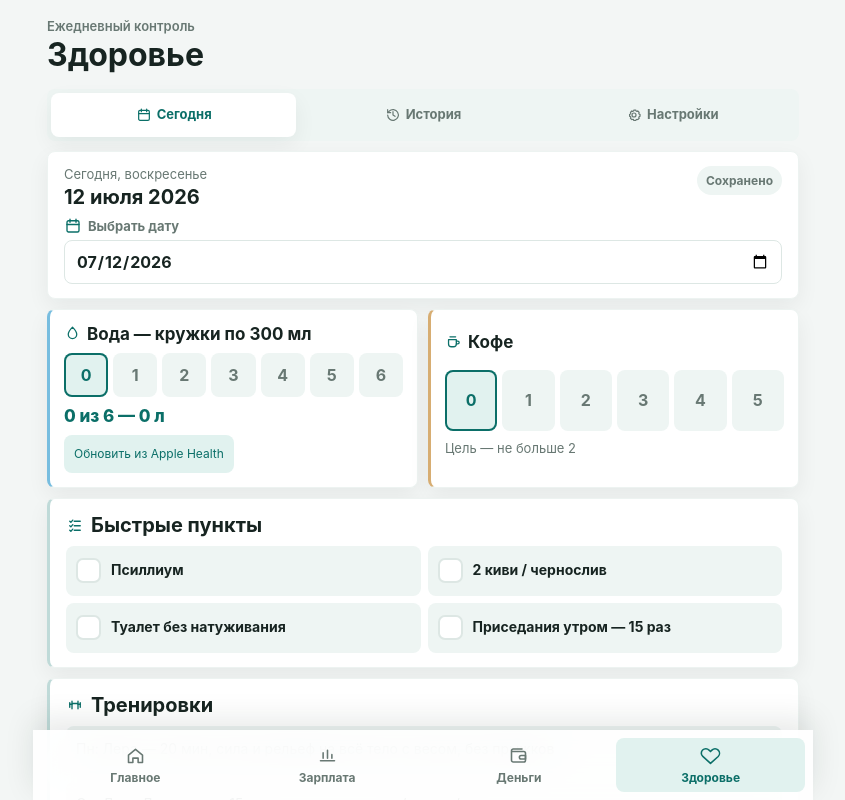
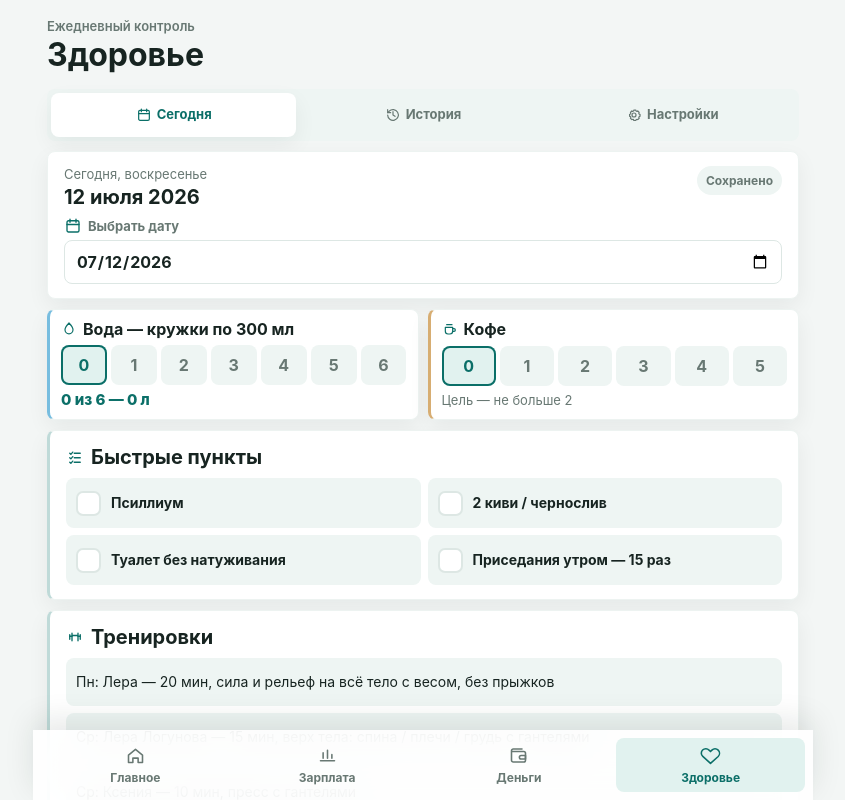
Before and after one commit to ddpdantes-pixel/salary-control, a React (Vite) app: page / in a window 1280 px wide. Both pictures are taken after a click on the button "Здоровье". Shown: the top 800 px of the page, without its empty margins (217-1062 px from the left). Built offline with nearby package versions, Linux system fonts and the light colour scheme.

Commit message:
refactor: compact health hydration cards

```diff
--- a/src/HealthScreen.css
+++ b/src/HealthScreen.css
@@ -516,13 +516,18 @@
   line-height: 1.2;
 }
 
-.health-water-coffee { display: grid; grid-template-columns: repeat(2, minmax(0, 1fr)); gap: 10px; }
-.health-water-coffee .health-block { min-width: 0; padding: 14px; }
+.health-water-coffee { display: grid; grid-template-columns: repeat(2, minmax(0, 1fr)); gap: 9px; }
+.health-water-coffee .health-block { min-width: 0; gap: 6px; padding: 10px 11px; }
 .health-water-coffee .health-block:first-child { border-left-color: #77bddf; }
 .health-water-coffee .health-block:last-child { border-left-color: #d7ad72; }
-.health-water-coffee .health-block h2 { font-size: 17px; }
+.health-water-coffee .health-block h2 { font-size: 16px; }
 .health-water-coffee .health-section-title { gap: 6px; }
-.health-water-coffee .health-section-title .health-icon { width: 17px; height: 17px; }
+.health-water-coffee .health-section-title .health-icon { width: 16px; height: 16px; }
+.health-water-coffee .number-choices { gap: 4px; }
+.health-water-coffee .number-choices button { min-height: 40px; padding: 5px 4px; }
+.health-water-coffee .health-result { font-size: 15px; line-height: 1.25; }
+.health-water-coffee .health-muted { line-height: 1.25; }
+.health-water-coffee .health-amber-note { padding: 7px 8px; font-size: 12px; line-height: 1.3; }
 .health-import-notice { display: grid; gap: 6px; margin: 0; border-radius: 6px; padding: 9px 11px; font-size: 13px; line-height: 1.35; overflow-wrap: anywhere; }
 .health-import-notice p { margin: 0; font-weight: 750; }
 .health-import-notice span { font-size: 12px; }
--- a/src/HealthScreen.tsx
+++ b/src/HealthScreen.tsx
@@ -36,15 +36,12 @@ import { deleteHealthAttachmentsForDate } from './healthAttachmentStorage'
 import { shareHealthReport } from './healthShare'
 import type { HealthShareResult } from './healthShare'
 import {
-  APPLE_HEALTH_SHORTCUT_REFRESH_EVENT,
   APPLE_HEALTH_WATER_SYNC_EVENT,
   APPLE_HEALTH_WATER_SYNC_REQUEST_EVENT,
   applyAppleHealthWaterImport,
   clearAppleHealthWaterFragment,
-  getAppleHealthShortcutRunUrl,
   getHealthEntryWaterMl,
   getWaterGoalMl,
-  isAppleHealthDirectSyncConfigured,
   isWaterGoalMet,
   parseAppleHealthWaterFragment,
   sendAppleHealthWaterToWorker,
@@ -181,7 +178,6 @@ export function HealthScreen({
   timerController,
   onStateChange,
   onSettingsChange,
-  openAppleHealthShortcut = (url) => window.location.assign(url),
 }: {
   initialTab?: HealthView
   onSettingsDirtyChange?: (dirty: boolean) => void
@@ -190,7 +186,6 @@ export function HealthScreen({
   timerController?: HealthTimerController
   onStateChange?: (state: HealthState) => void
   onSettingsChange?: (settings: HealthSettings) => void
-  openAppleHealthShortcut?: (url: string) => void
 } = {}) {
   const [loaded] = useState(loadStoredHealthState)
   const [state, setState] = useState(loaded.state)
@@ -491,49 +486,6 @@ export function HealthScreen({
     return true
   }
 
-  function requestAppleHealthRefresh(): void {
-    if (!isAppleHealthDirectSyncConfigured(settings)) {
-      setActiveTab('settings')
-      setAppleHealthImportNotice({
-        kind: 'warning',
-        message: 'Сначала завершите настройку Быстрой команды',
-      })
-      return
-    }
-
-    setAppleHealthSyncStatus('launching')
-    setAppleHealthImportNotice({
-      kind: 'warning',
-      message: 'Запускаю Apple Health…',
-    })
-    try {
-      const todayEntry = state.entries[getLocalDateId()]
-      const baseline = todayEntry?.waterManualMode
-        ? {
-            waterMl: todayEntry.appleHealthAvailableMl ?? null,
-            updatedAt: todayEntry.appleHealthAvailableAt ?? null,
-            startedAt: new Date().toISOString(),
-          }
-        : {
-            waterMl: todayEntry?.waterMl ?? null,
-            updatedAt: todayEntry?.waterSyncedAt ?? null,
-            startedAt: new Date().toISOString(),
-          }
-      window.dispatchEvent(new CustomEvent(APPLE_HEALTH_SHORTCUT_REFRESH_EVENT, {
-        detail: baseline,
-      }))
-      openAppleHealthShortcut(
-        getAppleHealthShortcutRunUrl(settings.appleHealth.shortcutName),
-      )
-    } catch {
-      setAppleHealthSyncStatus('error')
-      setAppleHealthImportNotice({
-        kind: 'error',
-        message: 'Не удалось запустить обновление. Проверьте интернет и настройку Команды.',
-      })
-    }
-  }
-
   function completeInterval(id: string, completed: boolean): void {
     if (!completed || !settings.cosmetology.intervals.some((item) => item.id === id)) return
     saveSettings({
@@ -584,7 +536,6 @@ export function HealthScreen({
           onSkipDebt={skipDebt}
           onCompleteTaskDebt={completeTaskDebt}
           timerController={timerController}
-          onRequestAppleHealthSync={requestAppleHealthRefresh}
           onBackToHistory={canReturnToHistory ? returnToHistory : undefined}
         />
       ) : activeTab === 'history' ? (
@@ -676,7 +627,6 @@ function HealthToday({
   onSkipDebt,
   onCompleteTaskDebt,
   timerController,
-  onRequestAppleHealthSync,
   onBackToHistory,
 }: {
   entry: HealthEntry
@@ -695,7 +645,6 @@ function HealthToday({
   onSkipDebt: (debtId: string) => void
   onCompleteTaskDebt: (debtId: string) => void
   timerController?: HealthTimerController
-  onRequestAppleHealthSync: () => void
   onBackToHistory?: () => void
 }) {
   const dateHeading = formatHealthDate(selectedDate)
@@ -828,13 +777,6 @@ function HealthToday({
               >
                 Использовать ручной учёт
               </button>
-              <button
-                type="button"
-                className="health-water-manual"
-                onClick={onRequestAppleHealthSync}
-              >
-                Обновить из Apple Health
-              </button>
             </div>
           ) : (
             <>
@@ -853,13 +795,6 @@ function HealthToday({
                   </button>
                 </div>
               )}
-              <button
-                type="button"
-                className="health-water-manual"
-                onClick={onRequestAppleHealthSync}
-              >
-                Обновить из Apple Health
-              </button>
             </>
           )}
         </HealthBlock>
```
Also changed, not shown: 2 other files (tests, documents, lock files or other folders).
